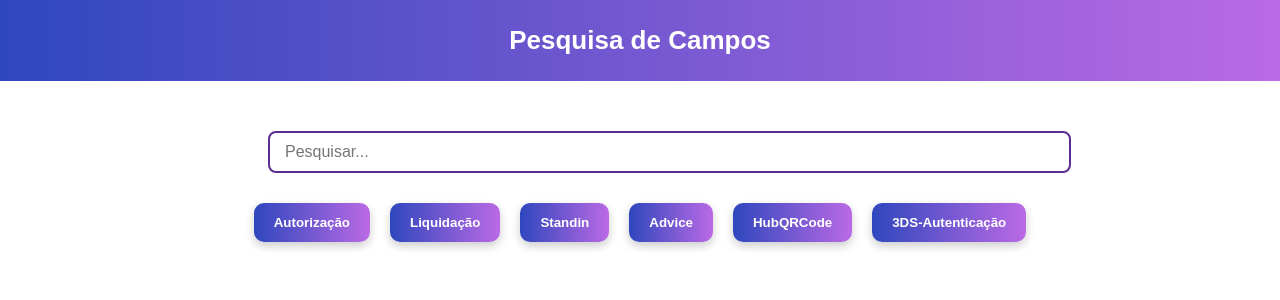
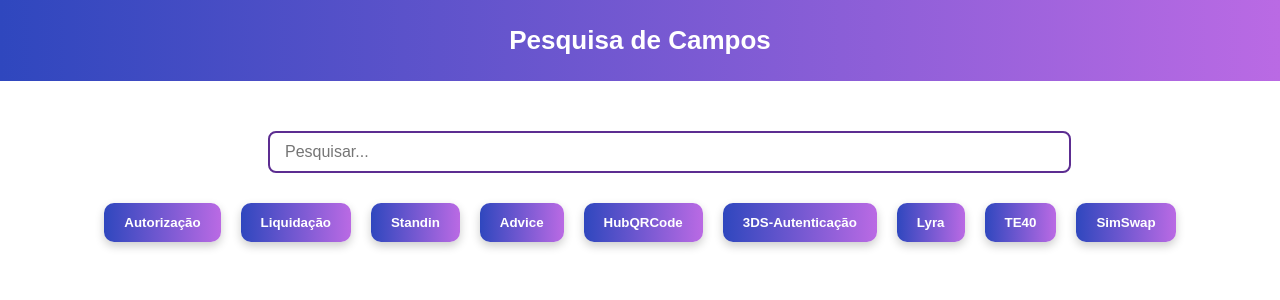
Before and after one commit to AlineSouza23/Datadog, a React (Create React App) app: page / in a window 1280 px wide. Shown: the top 300 px of the page. Built offline with nearby package versions, Linux system fonts and the light colour scheme.

Commit message:
Mensagem descrevendo suas alterações

```diff
--- a/src/App.js
+++ b/src/App.js
@@ -7,6 +7,9 @@ const logPaths = {
   Advice: "service:standin-consumidor-advice \"TRANSACAO PERSISTIDA COM SUCESSO \" env:prd ",
   HubQRCode: "service:qr-code-v2-kafka-parser-mensageria env:prd ",
   "3DS-Autenticação":"service:rpa env:prd",
+  Lyra:"service:lyra-kafka-parser-mensageria env:prd",
+  TE40:"service:liquidacao-fraude-kafka-parser-mensageria env:prd",
+  SimSwap:"service:simswap-kafka-parser-mensageria env:prd ",
 };
 
 const campos = {
@@ -91,7 +94,7 @@ Autorização: [
   { grupo: "BIT42", itens: ["@Bit42mid"] },
 
   { grupo: "BIT43", itens: [
-    "@Bit43Estabelecimento","@Bit43codigoPais","@Bit43Cidade","@Bit43Pais"
+    "@Bit43Estabelecimento","@Bit43codigoPais","@Bit43Cidade","@Bit43Pais","@bit43","@Bit43abrangencia"
   ]},
 
   { grupo: "BIT46", itens: [
@@ -124,6 +127,7 @@ Autorização: [
   { grupo: "BIT54", itens: [
     "@Bit54tipoConta","@Bit54tipoValor","@Bit54codigoMoeda","@Bit54indicativoPlataforma","@Bit54valor"
   ]},
+  { grupo: "BIT55", itens: ["@Bit55","@bit55Tag9F02","@bit55Tag9F03","@bit55Tag9F1A","@bit55Tag5F2A","@bit55Tag9F37","@bit55Tag9F33","@bit55Tag9F34","@bit55Tag9F35","@bit55Tag9F36","@bit55Tag9F10","@bit55Tag9F26","@bit55Tag9F27","@bit55Tag9F6E","@bit55Tag9F06","@bit55Tag9F1E","@bit55Tag9F09","@bit55Tag9F41","@bit55Tag9F07","@bit55Tag9F5B","@bit55Tag9A","@bit55Tag9C","@bit55Tag71","@bit55Tag72","@bit55Tag84","@bit55Tag82","@bit55Tag91","@bit55Tag95"] },
 
   { grupo: "BIT56", itens: ["@Bit56dadosPortador"] },
 
@@ -246,7 +250,7 @@ Autorização: [
     "@indicadorTokenizacaoCpfBit104","@indicadorTokenizacaoCnpjBit104",
     "@indicadorTokenizacaoRazaoSocial","@indicadorTransacaoAfe","@transacaoInternacional",
     "@indicadorBinTamanhoSeis","@tipoFinanciamentoTransacao","@idAutorizacaoTransacao",
-    "@idChaveHsm","@razaoSocialEstComercial","@site","@classificacaoTransacao","@tipoCartao","@tipoProduto"
+    "@idChaveHsm","@razaoSocialEstComercial","@site","@classificacaoTransacao","@tipoCartao","@tipoProduto","@metricaTransacao","@bin6"
   ]},
 
   { grupo: "dadosComplementaresPulse", itens: [
@@ -1142,17 +1146,171 @@ HubQRCode: [
       "@TransactionTime"
     ]
   }
-]
+
+  ],
+"Lyra": [
+  {
+    "grupo": "Lyra",
+    "itens": [
+      "@accountRiskData.accountId",
+      "@accountRiskData.accountScore",
+      "@accountRiskData.address",
+      "@accountRiskData.zip",
+
+      "@bin",
+      "@cardReferenceId",
+      "@createdAt",
+
+      "@deviceRiskData.color",
+      "@deviceRiskData.deviceID",
+      "@deviceRiskData.deviceScore",
+      "@deviceRiskData.deviceType",
+      "@deviceRiskData.fullDeviceNumber",
+      "@deviceRiskData.ipv4",
+      "@deviceRiskData.name",
+      "@deviceRiskData.osType",
+      "@deviceRiskData.phoneNumberScore",
+      "@deviceRiskData.SEID",
+
+      "@Emissor",
+      "@hostname",
+      "@issuerId",
+      "@nomeRegra",
+      "@panHased",
+      "@requestId",
+
+      "@response.responseID",
+      "@response.riskEvalID",
+
+      "@riskEval.advice",
+      "@riskEval.ruleDescription",
+      "@riskEval.ruleId",
+
+      "@schemeId",
+      "@sender",
+      "@service",
+      "@tokenRequestorId",
+      "@Wallet",
+
+      "@walletRiskData.cardInputMethod",
+      "@walletRiskData.flowAlgorithmVersion"
 
 
-};
+ ]
+    }
+  ],
+  "TE40": [
+    {
+      grupo: "Registro00",
+      itens: [
+        "@codigoBandeira",
+        "@codigoBandeiraAdicional",
+        "@codigoCredenciador",
+        "@codigoEmissor",
+        "@codigoProcessadora",
+        "@credenciador",
+        "@dadosAdicionais.codigoRastreioCicloVidaTransacao",
+        "@dadosAdicionais.flagCartaoPresente",
+        "@dadosAdicionais.indicadorRota",
+        "@dadosAdicionais.kafkaUID",
+        "@dadosLiquidacao.dadosRemessa.remessas.dataReferenciaMovimento",
+        "@dadosLiquidacao.dadosRemessa.remessas.numeroRemessa",
+        "@dadosLiquidacao.dadosRemessa.remessas.origem",
+        "@dadosLiquidacao.dadosRemessa.remessas.plataforma",
+        "@dadosLiquidacao.dadosRemessa.remessas.versaoArquivoMensageria",
+        "@dadosLiquidacao.participantes.codigo",
+        "@dadosLiquidacao.participantes.razaoSocial",
+        "@dadosLiquidacao.participantes.tipoParticipante",
+        "@date",
+        "@Emissor",
+        "@hostname",
+        "@mcc",
+        "@modoEntrada",
+        "@notificacao",
+        "@plataforma",
+        "@registroFraude00.bancoEmissor",
+        "@registroFraude00.cidadePontoVenda",
+        "@registroFraude00.codigoBandeira",
+        "@registroFraude00.codigoCredenciador",
+        "@registroFraude00.codigoErro",
+        "@registroFraude00.codigoMoedaTransacaoFraudulenta",
+        "@registroFraude00.codigoNotificacao",
+        "@registroFraude00.codigoPaisPontoVenda",
+        "@registroFraude00.codigoPontoVenda",
+        "@registroFraude00.codigoTransacao",
+        "@registroFraude00.complementoNumeroCartao",
+        "@registroFraude00.dataNotificacaoFraude",
+        "@registroFraude00.dataVencimentoCartao",
+        "@registroFraude00.dataVenda",
+        "@registroFraude00.idReferenciaBandeira",
+        "@registroFraude00.indicadorOrigemAutorizacao",
+        "@registroFraude00.mccPontoVenda",
+        "@registroFraude00.numeroCartao",
+        "@registroFraude00.numeroReferenciaTransacao",
+        "@registroFraude00.subCodigoTransacao",
+        "@registroFraude00.tipoFraude",
+        "@registroFraude00.tipoPlataforma",
+        "@registroFraude00.valorFraude",
+        "@remessaCredenciador",
+        "@remessaEmissor",
+        "@sequencial",
+        "@service"
+      ]
+    },
+    {
+      grupo: "Registro02",
+      itens: [
+        "@registroFraude02.cepPortador",
+        "@registroFraude02.cidadePortador",
+        "@registroFraude02.codigoAutorizacaoTransacao",
+        "@registroFraude02.codigoTransacao",
+        "@registroFraude02.dataConfirmacaoFraude",
+        "@registroFraude02.identificacaoTecnologiaTerminal",
+        "@registroFraude02.identificadorTransacao",
+        "@registroFraude02.indicadorLiquidacao",
+        "@registroFraude02.indicadorTransacaoRealizada",
+        "@registroFraude02.indicadorTransacaoTroco",
+        "@registroFraude02.meioIdentificacaoPortador",
+        "@registroFraude02.modoEntradaTransacaoPos",
+        "@registroFraude02.nomePortador",
+        "@registroFraude02.numeroLogicoEquipamento",
+        "@registroFraude02.pontoVenda",
+        "@registroFraude02.subCodigoTransacao",
+        "@registroFraude02.tecnologiaCartao",
+        "@registroFraude02.tokenPan",
+        "@registroFraude02.ufPortador",
+      "@registroFraude02.valorTroco"
+    ]
+  }
+],
+
+"SimSwap": [
+  {
+    grupo: "SimSwap",
+    itens: [
+      "@Aplicacao",
+      "@Error",
+      "@Hostname",
+      "@IdentificadorAplicacao",
+      "@IdentificadorBancoDeDados",
+      "@IdentificadorRequisicao",
+      "@NivelRiscoFraude",
+      "@NumeroTelefone",
+      "@Operadora",
+      "@PontuacaoDispositivoScore",
+      "@service",
+      "@Tag",
+      "@TagDescricao"
+    ]
+  }
+],}
 
 export default function App() {
   const [selected, setSelected] = useState(null);
   const [searchTop, setSearchTop] = useState("");
   const [searchFields, setSearchFields] = useState("");
 
-  const menuOptions = ["Autorização", "Liquidação", "Standin", "Advice","HubQRCode","3DS-Autenticação"];
+  const menuOptions = ["Autorização", "Liquidação", "Standin", "Advice","HubQRCode","3DS-Autenticação","Lyra","TE40","SimSwap"];
 
   const handleCopy = (text) => navigator.clipboard.writeText(text);
 
```
